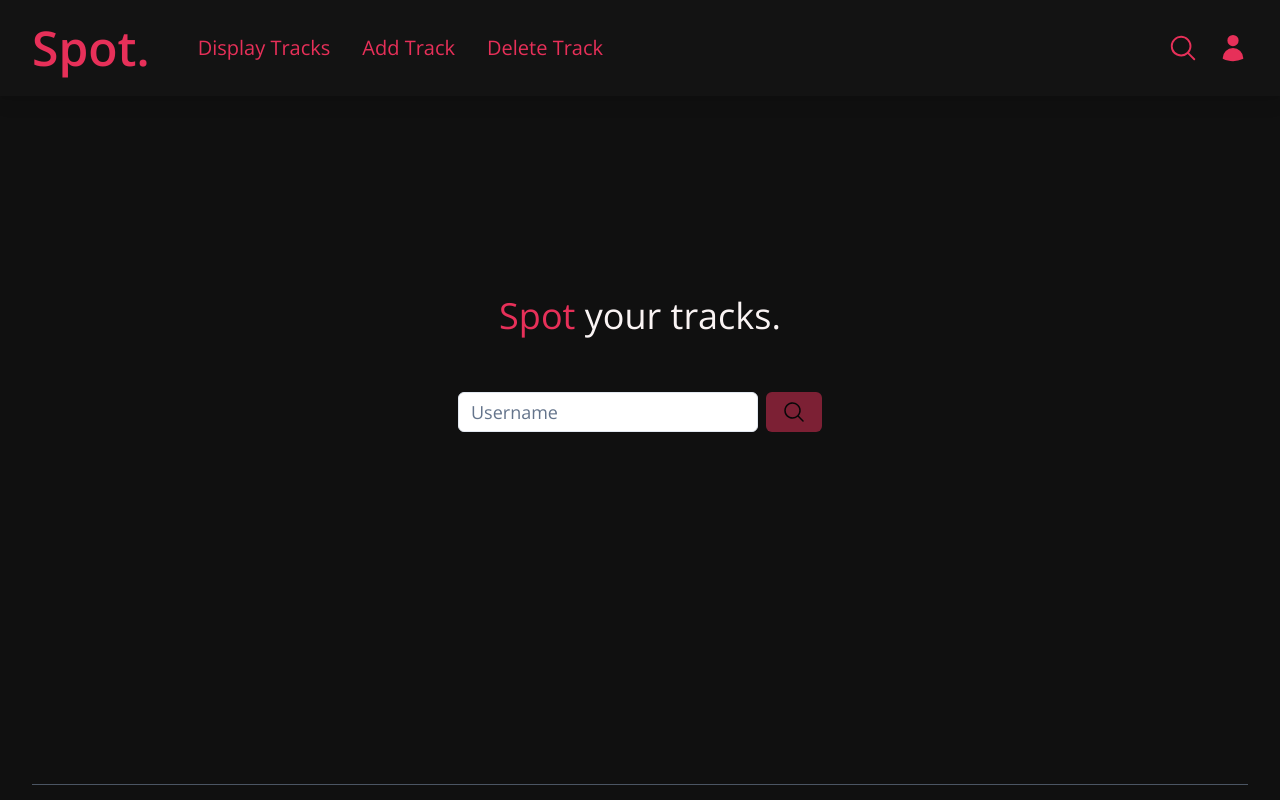
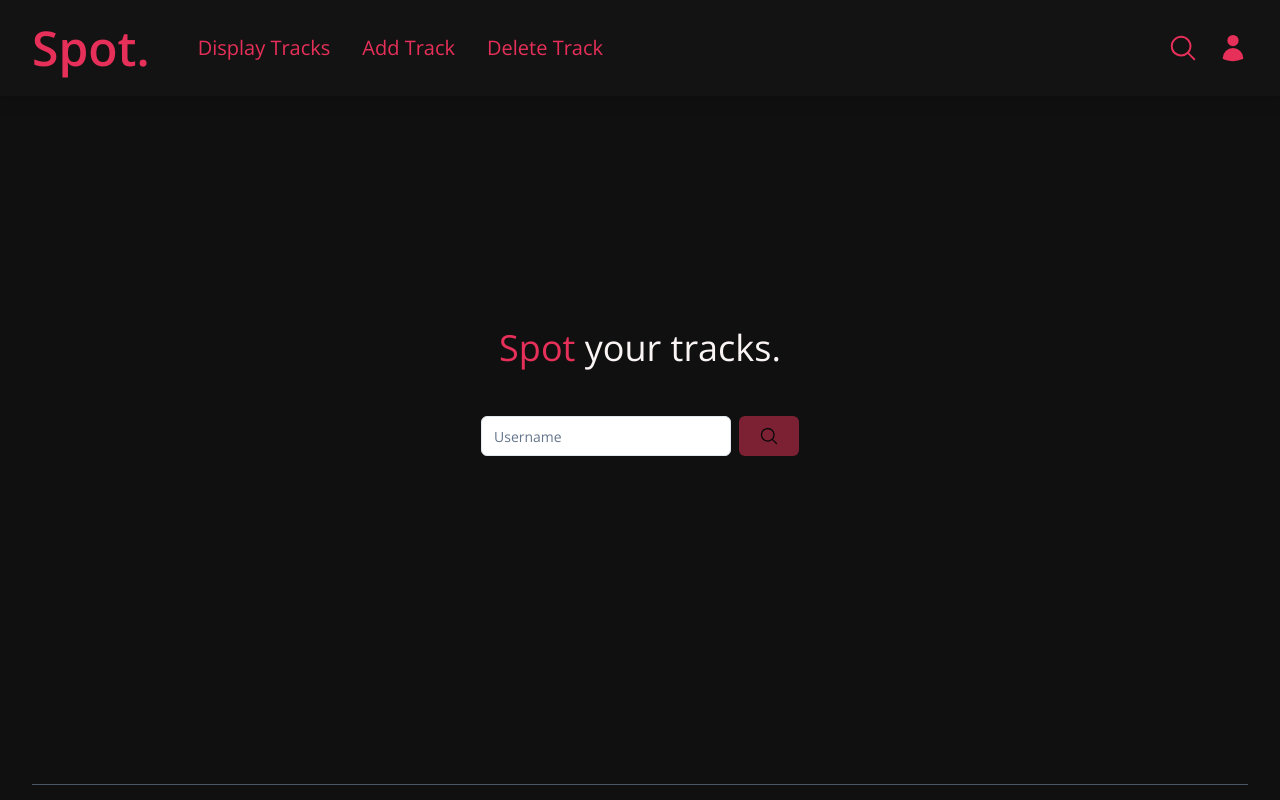
Before and after one commit to shaharyair/Spot-Frontend, a Next.js app: page /search in a window 1280 px wide. Shown: the top 800 px of the page. Built offline with nearby package versions, Linux system fonts and the light colour scheme.

Commit message:
fix: improved styling search page

```diff
--- a/app/search/page.js
+++ b/app/search/page.js
@@ -6,7 +6,13 @@ import { Button } from "@/components/ui/button";
 import { Input } from "@/components/ui/input";
 import { HiMagnifyingGlass } from "react-icons/hi2";
 import LoadingBar from "@/components/loadingbar";
-import ErrorMessage from "@/components/errormessage";
+import Dialog from "@/components/dialog";
+
+function capitalizeEveryWord(str) {
+  return str.replace(/\b\w/g, function (l) {
+    return l.toUpperCase();
+  });
+}
 
 function Page() {
   const [username, setUsername] = useState("");
@@ -33,21 +39,26 @@ function Page() {
       setSongsData(response.data);
       setSearched(true);
     } catch (error) {
-      setError("Error fetching songs. Please try again later.");
+      setError("Error, please try again later.");
     } finally {
       setLoading(false);
+      setUsername("");
     }
   };
 
   return (
     <>
       <div className='container h-[98vh] min-h-[650px] flex justify-center items-center'>
-        <div className='flex flex-col justify-center items-center'>
-          <h2 className='text-3xl lg:text-4xl text-white'>
+        <div className='flex flex-col justify-center items-center gap-12'>
+          {loading ? (
+            <LoadingBar />
+          ) : (
+            <>
+              <h2 className='text-3xl lg:text-4xl text-white font-thin'>
                 <span className='text-bpmPink'>Spot</span> your tracks.
               </h2>
               <form
-            className='flex justify-center items-center gap-2 my-12 lg:my-14'
+                className='flex justify-center items-center gap-2'
                 onSubmit={handleSubmit}
               >
                 <Input
@@ -58,25 +69,26 @@ function Page() {
                   pattern='^[a-zA-Z][a-zA-Z0-9._]{1,29}$'
                   title='Username must start with a letter and can only contain letters, numbers, periods, and underscores.'
                   required
-              className=' w-[50vw] max-w-[300px] min-w-[250px] text-sm lg:text-lg '
+                  className=' w-[50vw] max-w-[250px] min-w-[200px] '
                 />
                 <Button
                   type='submit'
-              className='bg-bpmPink hover:bg-white duration-200'
+                  className='bg-bpmPink text-black hover:bg-white duration-200 px-5'
                   disabled={!username}
                 >
-              <HiMagnifyingGlass className='text-black text-2xl' />
+                  <HiMagnifyingGlass className='text-lg lg:text-xl' />
                 </Button>
               </form>
-          {loading && <LoadingBar />}
-          {error && <ErrorMessage message={error} />}
+            </>
+          )}
+          {error && <Dialog message={error} onClick={() => setError(false)} />}
+          {searched && (
+            <div className='flex flex-col justify-center items-center py-4 px-6 bg-navbarBlack2 rounded-md drop-shadow-lg gap-3 animate-fade-in text-white text-lg lg:text-xl font-thin'>
               {songsData.length === 0 && searched && (
-            <h2 className='text-white mb-4 text-lg lg:text-2xl'>
-              No results were found.
-            </h2>
+                <h2>No results were found.</h2>
               )}
               {songsData.length !== 0 && (
-            <h2 className='text-white mb-4 text-lg lg:text-2xl'>
+                <h2>
                   {songsData.length}&nbsp;
                   {songsData.length === 1
                     ? "result was found:"
@@ -85,13 +97,15 @@ function Page() {
               )}
 
               {songsData.map((song, index) => (
-            <div key={index} className='text-white mb-1 text-lg lg:text-xl'>
+                <div key={index}>
                   <p>
-                <span className='text-bpmPink font-semibold'>Title: </span>
-                {song.title}
+                    <span className='text-bpmPink'>Title: </span>
+                    {capitalizeEveryWord(song.title)}
                   </p>
                 </div>
               ))}
+            </div>
+          )}
         </div>
       </div>
     </>
```
Lines whose indentation alone changed are shown as unchanged.
